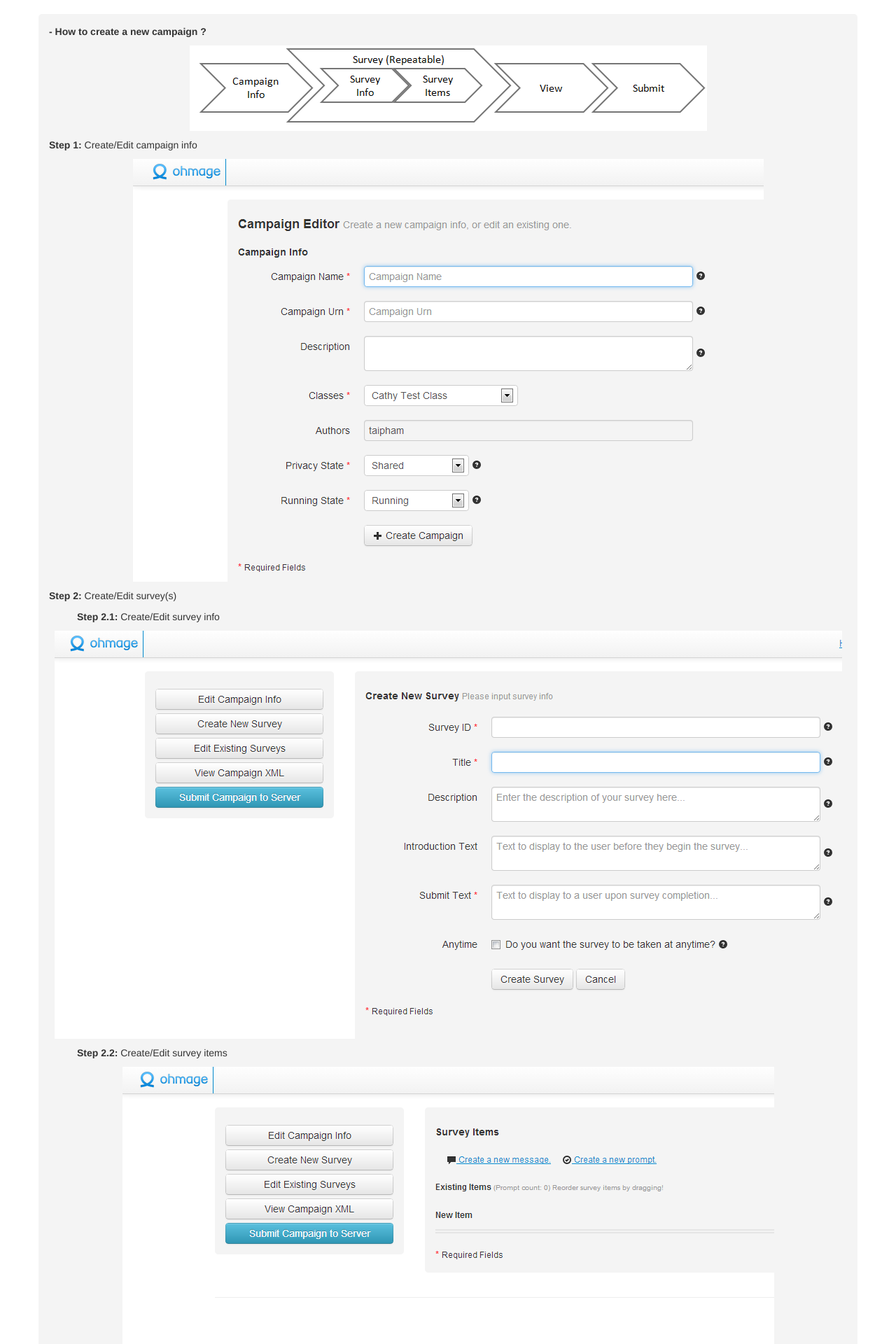
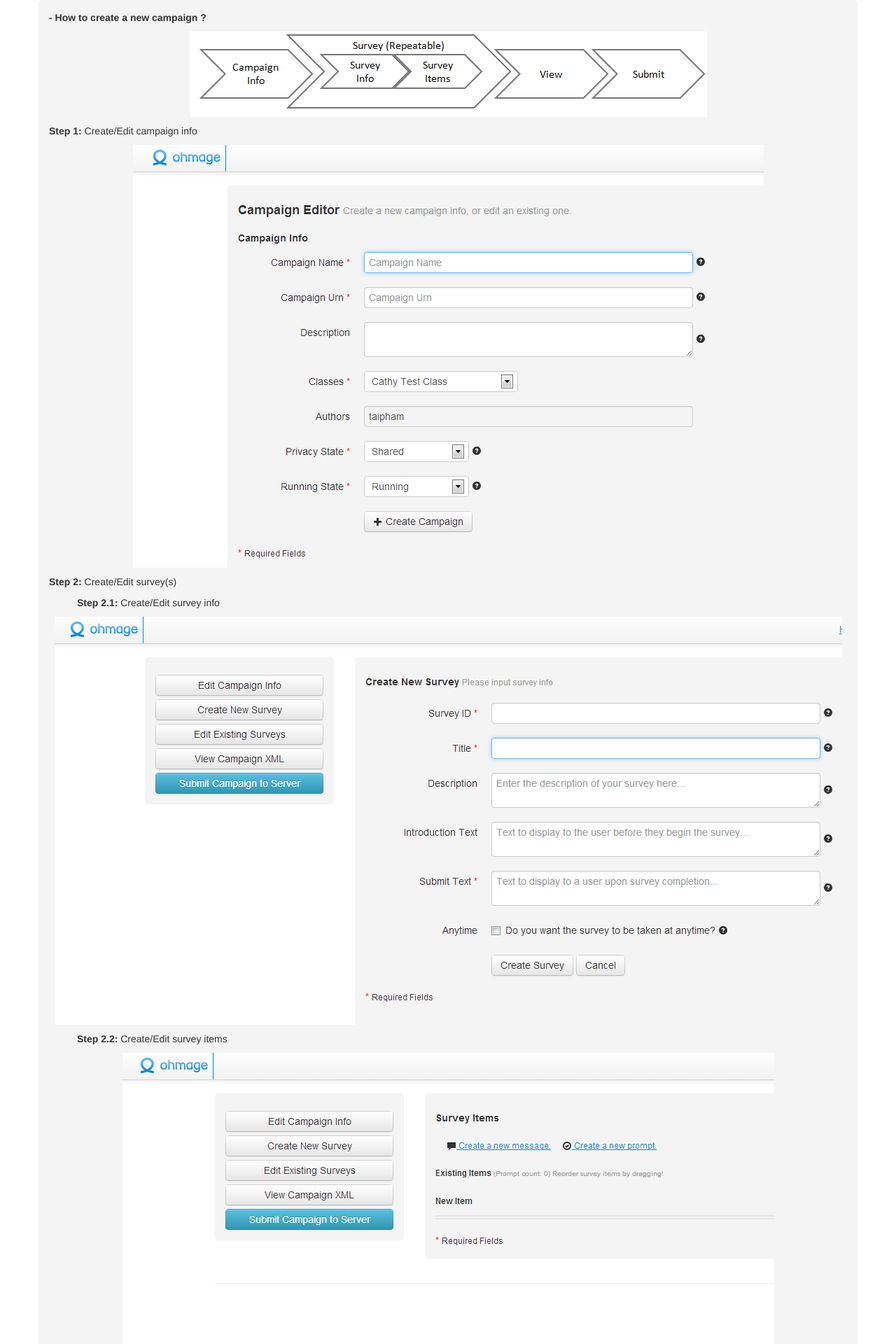
Before and after one commit to mobilizingcs/campaignAuthoringTool, a PHP site: page /help.html in a window 1280 px wide. Shown: the top 1920 px of the page at 70% size. Run offline with PHP 8.4, Linux system fonts and the light colour scheme.

Commit message:
remove top padding

```diff
--- a/css/layout.css
+++ b/css/layout.css
@@ -1,6 +1,4 @@
-body {
-    padding-top: 20px;
-}
+
 .breadcrumb {
     background-color: #F4F4F4;
     border: 1px solid #EAEAEA;
```
